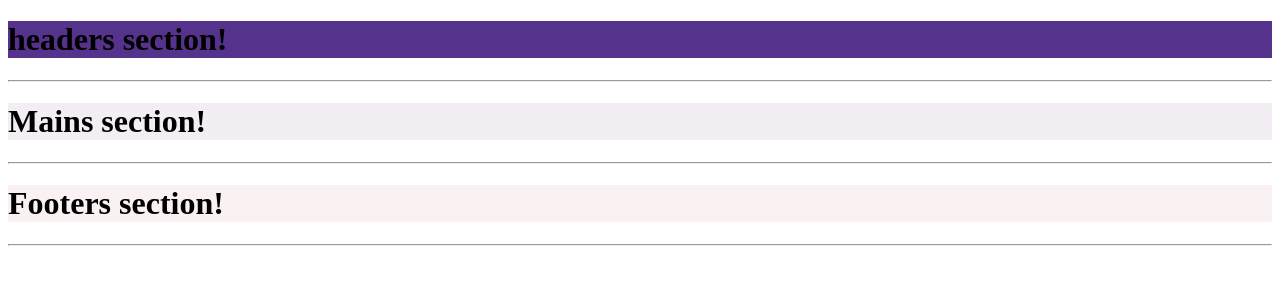
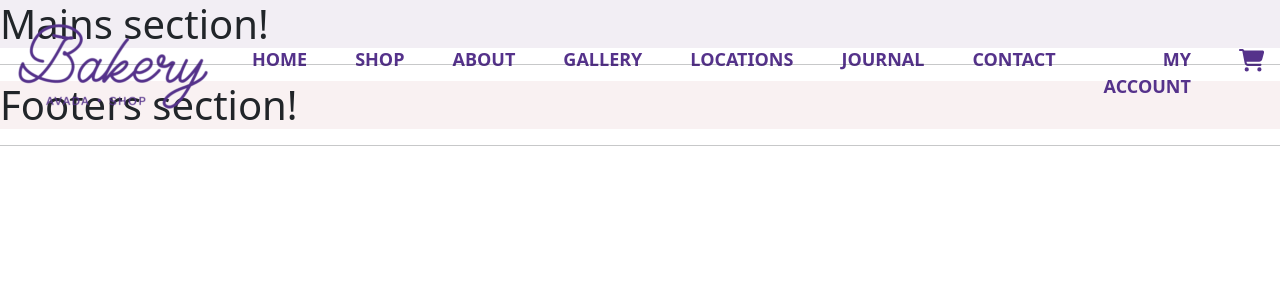
Before and after one commit to EliaBuratti/proj-html-vuejs, a Vue app: page / in a window 1280 px wide. Shown: the top 300 px of the page. Built offline with nearby package versions, Linux system fonts and the light colour scheme.

Commit message:
create navbar

```diff
--- a/src/assets/scss/Header.scss
+++ b/src/assets/scss/Header.scss
@@ -8,6 +8,32 @@ $grey-dark: #f0edf5;
 $style-color: #55328b;
 */
 
-h1 {
-    background-color: $style-color;
+#eb_nav_section {
+    position: fixed;
+    top: 0;
+    left: 0;
+    width: 100%;
+    text-transform: uppercase;
+    font-weight: 700;
+    font-size: large;
+
+    li {
+        margin: 0.5rem 1.5rem;
+        height: 2rem;
+
+        svg {
+            fill: $style-color;
+        }
+
+        a {
+            color: $style-color;
+            padding: 0;
+            padding-bottom: 0.25rem;
+        }
+
+        a:hover {
+            border-bottom: 3px solid $style-color;
+        }
+    }
+
 }
--- a/src/assets/scss/app.scss
+++ b/src/assets/scss/app.scss
@@ -0,0 +1,3 @@
+@use '../../../node_modules/bootstrap/scss/bootstrap.scss';
+
+@use '../scss/partials/variable.scss' as *;
--- a/src/components/Header.vue
+++ b/src/components/Header.vue
@@ -6,10 +6,54 @@ export default {
 </script>
 
 <template>
-    <div>
-        <h1>headers section!</h1>
-        <hr>
-    </div>
+    <section id="eb_nav_section">
+        <nav class="navbar navbar-expand-lg bg-transparent">
+            <div class="container-fluid">
+                <a class="navbar-brand" href="##">
+                    <img src="../assets/images/avada-bakery-logo-retina-200x97.png" alt="bakery logo">
+                </a>
+                <button class="navbar-toggler ms-auto" type="button" data-bs-toggle="collapse" data-bs-target="#navbarNav"
+                    aria-controls="navbarNav" aria-expanded="false" aria-label="Toggle navigation">
+                    <span class="navbar-toggler-icon"></span>
+                </button>
+                <div class="collapse navbar-collapse" id="navbarNav">
+                    <ul class="navbar-nav ms-auto text-end">
+                        <li class="nav-item">
+                            <a class="nav-link" aria-current="page" href="#">home</a>
+                        </li>
+                        <li class="nav-item">
+                            <a class="nav-link" href="##">shop</a>
+                        </li>
+                        <li class="nav-item">
+                            <a class="nav-link" href="##">about</a>
+                        </li>
+                        <li class="nav-item">
+                            <a class="nav-link" href="##">gallery</a>
+                        </li>
+                        <li class="nav-item">
+                            <a class="nav-link" href="##">locations</a>
+                        </li>
+                        <li class="nav-item">
+                            <a class="nav-link" href="##">journal</a>
+                        </li>
+                        <li class="nav-item">
+                            <a class="nav-link" href="##">contact</a>
+                        </li>
+                        <li class="nav-item">
+                            <a class="nav-link" href="##">my account</a>
+                        </li>
+                        <li class="nav-item">
+                            <a class="nav-link" href="##"><svg xmlns="http://www.w3.org/2000/svg" height="1.25em"
+                                    viewBox="0 0 576 512"><!--! Font Awesome Free 6.4.2 by @fontawesome - https://fontawesome.com License - https://fontawesome.com/license (Commercial License) Copyright 2023 Fonticons, Inc. -->
+                                    <path
+                                        d="M0 24C0 10.7 10.7 0 24 0H69.5c22 0 41.5 12.8 50.6 32h411c26.3 0 45.5 25 38.6 50.4l-41 152.3c-8.5 31.4-37 53.3-69.5 53.3H170.7l5.4 28.5c2.2 11.3 12.1 19.5 23.6 19.5H488c13.3 0 24 10.7 24 24s-10.7 24-24 24H199.7c-34.6 0-64.3-24.6-70.7-58.5L77.4 54.5c-.7-3.8-4-6.5-7.9-6.5H24C10.7 48 0 37.3 0 24zM128 464a48 48 0 1 1 96 0 48 48 0 1 1 -96 0zm336-48a48 48 0 1 1 0 96 48 48 0 1 1 0-96z" />
+                                </svg></a>
+                        </li>
+                    </ul>
+                </div>
+            </div>
+        </nav>
+    </section>
 </template>
 
 
--- a/src/main.js
+++ b/src/main.js
@@ -1,5 +1,6 @@
 import { createApp } from 'vue'
 import './assets/scss/app.scss'
 import App from './App.vue'
+import * as bootstrap from '../node_modules/bootstrap' //importo il js di bootstrap
 
 createApp(App).mount('#app')
```
